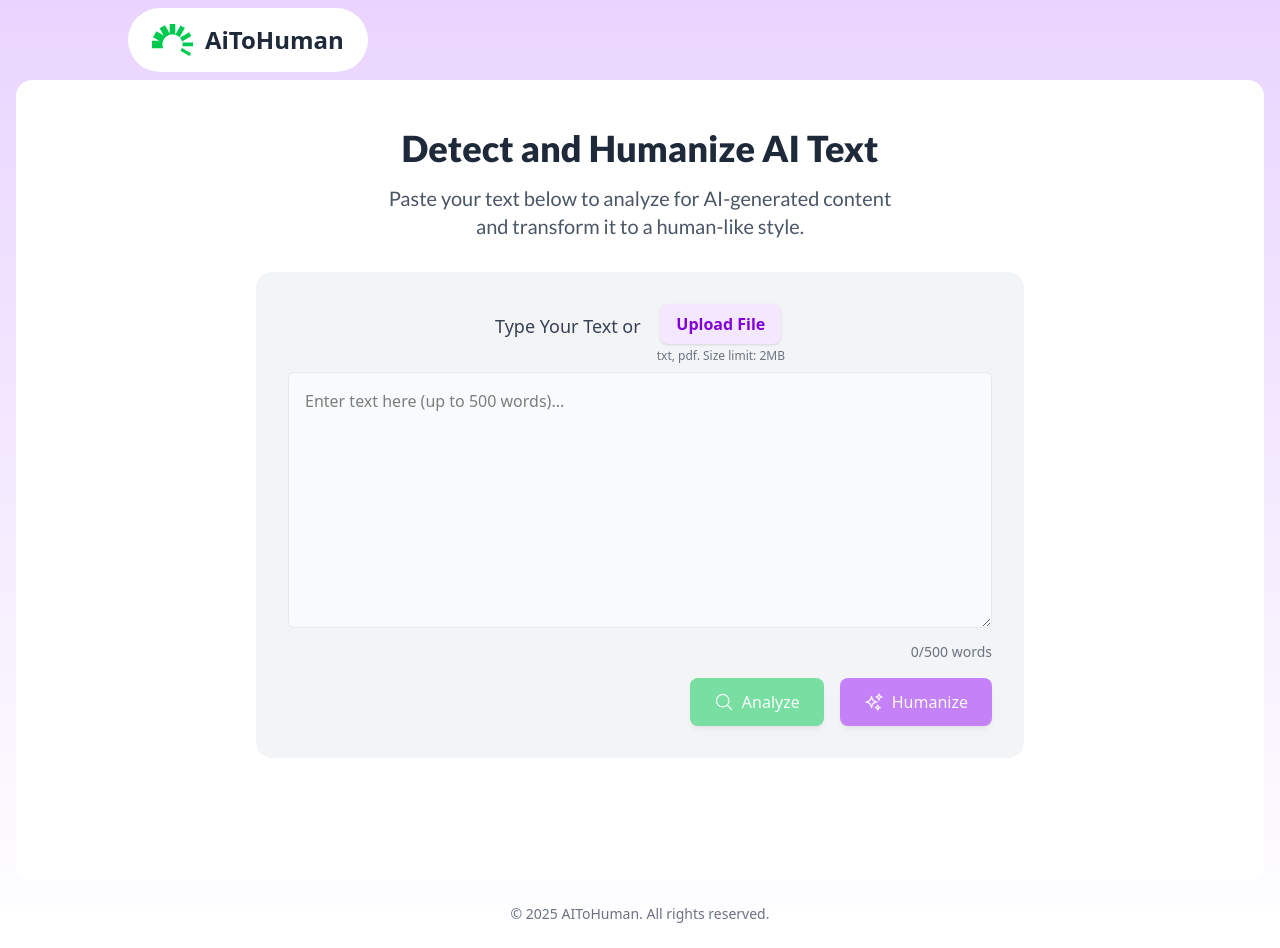
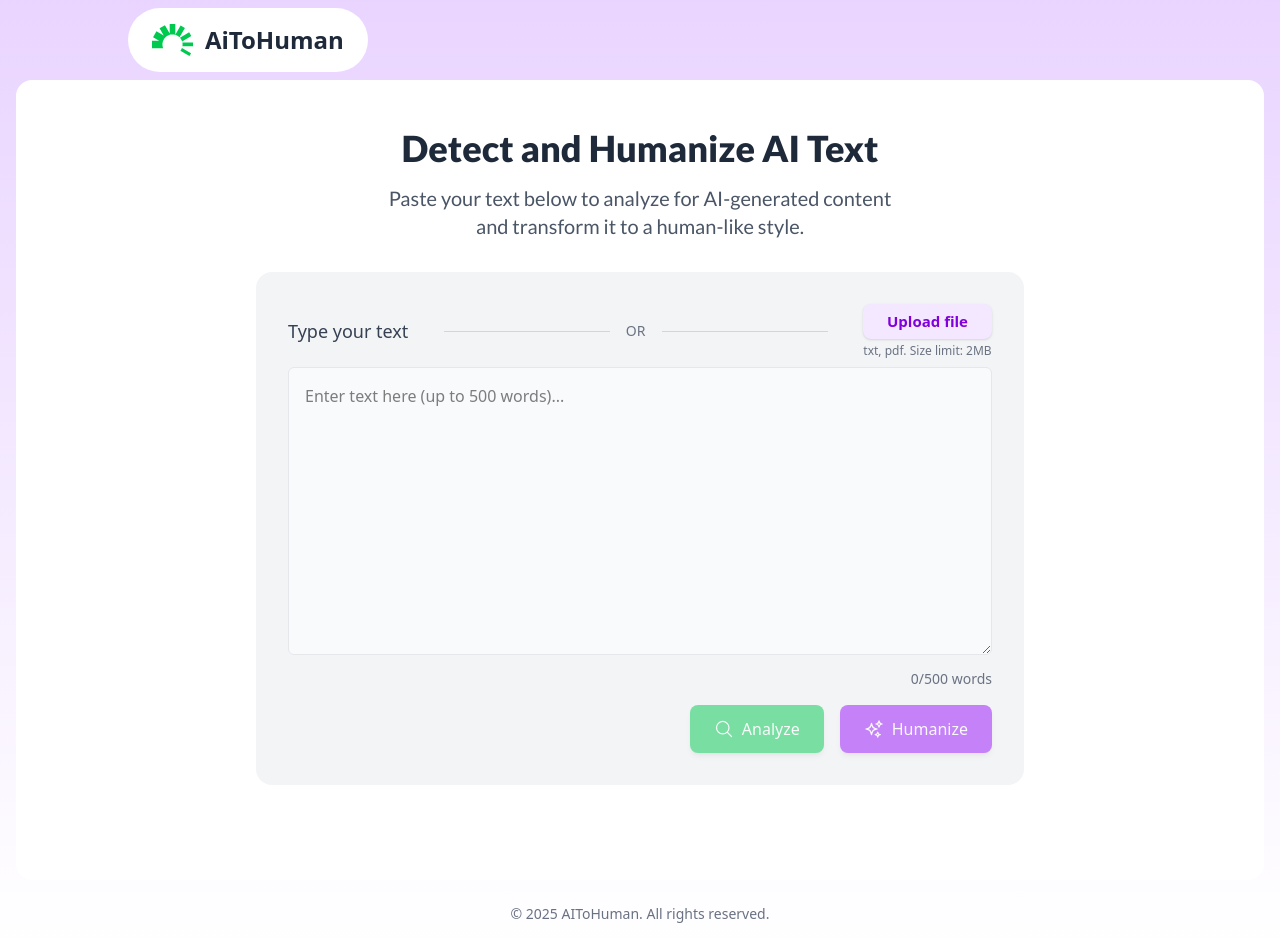
Before and after one commit to ilnarkhasanov/AiToHuman, a React (Vite) app in the folder frontend/: page / in a window 1280 px wide. Built offline with nearby package versions, Linux system fonts and the light colour scheme; no server answers.

Commit message:
Modify text box and upload button styles

```diff
--- a/frontend/src/components/AnalyzeResult.tsx
+++ b/frontend/src/components/AnalyzeResult.tsx
@@ -19,7 +19,7 @@ const AnalyzeResult: React.FC<AnalyzeResultProps> = ({
 }) => {
   return (
     <div>
-      <label className="text-sm font-medium text-gray-700">Your Text</label>
+      <label className="text-base font-medium text-gray-700">Your Text</label>
       {/* highlighting chunks */}
       <div className="mt-2 w-full h-64 p-4 border border-gray-200 rounded-md bg-white overflow-y-auto whitespace-pre-wrap leading-relaxed cursor-default">
         {result.chunks && result.chunks.length > 0 ? (
--- a/frontend/src/components/FileUpload.tsx
+++ b/frontend/src/components/FileUpload.tsx
@@ -59,8 +59,8 @@ const FileUpload: React.FC<FileUploadProps> = ({
         className={`
           relative cursor-pointer
           bg-purple-100 hover:bg-purple-200
-          text-purple-700 text-base font-semibold
-          py-2 px-4 rounded-lg shadow-sm transition-all flex items-center
+          text-purple-700 text-[15px] font-semibold
+          py-1.5 px-6 rounded-lg shadow-sm transition-all flex items-center
           ${loading || disabled ? "opacity-50 cursor-not-allowed" : ""}
         `}
       >
@@ -70,7 +70,7 @@ const FileUpload: React.FC<FileUploadProps> = ({
             Loading File...
           </div>
         ) : (
-          "Upload File"
+          "Upload file"
         )}
         <input
           ref={inputRef}
--- a/frontend/src/components/HumanizerResult.tsx
+++ b/frontend/src/components/HumanizerResult.tsx
@@ -55,7 +55,7 @@ const HumanizerResult: React.FC<HumanizerResultProps> = ({
       {/* Humanized Text Card */}
       <div className="bg-white rounded-lg shadow-md p-6 mt-6">
         <div className="flex justify-between items-center mb-4">
-          <h3 className="text-lg font-semibold text-gray-800">
+          <h3 className="text-base font-semibold text-gray-800">
             Humanized Text
           </h3>
           <div className="flex items-center gap-2 px-3 py-1.5 rounded-md hover:bg-gray-50 transition-colors cursor-pointer">
@@ -72,7 +72,7 @@ const HumanizerResult: React.FC<HumanizerResultProps> = ({
             </button>
           </div>
         </div>
-        <div className="w-full h-64 p-4 border border-gray-200 rounded-md bg-gray-50 overflow-y-auto whitespace-pre-wrap leading-relaxed">
+        <div className="w-full h-56 p-4 border border-gray-200 rounded-md bg-gray-50 overflow-y-auto whitespace-pre-wrap leading-relaxed">
           {result.humanizedText}
         </div>
       </div>
--- a/frontend/src/components/TextProcessor.tsx
+++ b/frontend/src/components/TextProcessor.tsx
@@ -1,5 +1,9 @@
 import React, { useState, useEffect } from "react";
-import { MagnifyingGlassIcon, SparklesIcon, InformationCircleIcon } from "@heroicons/react/24/outline";
+import {
+  MagnifyingGlassIcon,
+  SparklesIcon,
+  InformationCircleIcon,
+} from "@heroicons/react/24/outline";
 import type {
   AppStatus,
   InternalAnalysisResult,
@@ -117,13 +121,18 @@ const TextProcessor: React.FC<TextProcessorProps> = ({
 
   const renderIdleState = () => (
     <div>
-      <div className="flex gap-4 items-start justify-center">
+      <div className="flex gap-4 items-center justify-between">
         <label
           htmlFor="text-input"
           className="text-lg font-medium text-gray-700 py-2"
         >
-          Type Your Text or
+          Type your text
         </label>
+        <div className="flex items-center gap-4 w-full max-w-sm">
+          <span className="flex-1 border-t border-gray-300"></span>
+          <span className="text-gray-500 text-sm font-medium">OR</span>
+          <span className="flex-1 border-t border-gray-300"></span>
+        </div>
         <FileUpload
           onTextExtracted={handleFileExtracted}
           onFileNameChange={setUploadedFileName}
@@ -135,11 +144,12 @@ const TextProcessor: React.FC<TextProcessorProps> = ({
         <textarea
           id="text-input"
           className={`
-          mt-2 w-full h-64 p-4 border rounded-md transition focus:outline-none bg-gray-50
-          ${isOverLimit
+          mt-2 w-full h-72 p-4 border rounded-md transition focus:outline-none bg-gray-50
+          ${
+            isOverLimit
               ? "border-red-500 focus:ring-2 focus:ring-red-300"
               : "border-gray-200 focus:ring-2 focus:ring-purple-400 focus:border-transparent"
-            }
+          }
           ${error ? "border-red-500" : ""}
         `}
           placeholder={`Enter text here (up to ${MAX_WORDS} words)...`}
@@ -151,25 +161,22 @@ const TextProcessor: React.FC<TextProcessorProps> = ({
 
       <div className="flex flex-row justify-between mt-2 items-center gap-2">
         {uploadedFileName && (
-
           <div className="min-w-0 flex flex-row items-center gap-2 bg-green-100 text-green-700 text-xs font-semibold py-1.5 px-3 rounded-lg">
             <InformationCircleIcon className="min-w-4 w-4 h-4" />
             <span className="truncate" title={uploadedFileName}>
               {uploadedFileName}
             </span>
           </div>
-
         )}
         <div className="grow" />
         <div
-          className={`shrink-0 text-sm ${isOverLimit ? "text-red-600" : "text-gray-500"}`}
+          className={`shrink-0 text-sm ${
+            isOverLimit ? "text-red-600" : "text-gray-500"
+          }`}
         >
           {wordCount}/{MAX_WORDS} words
         </div>
       </div>
-
-
-
 
       {/* Display API Error Message */}
       {error && (
```
